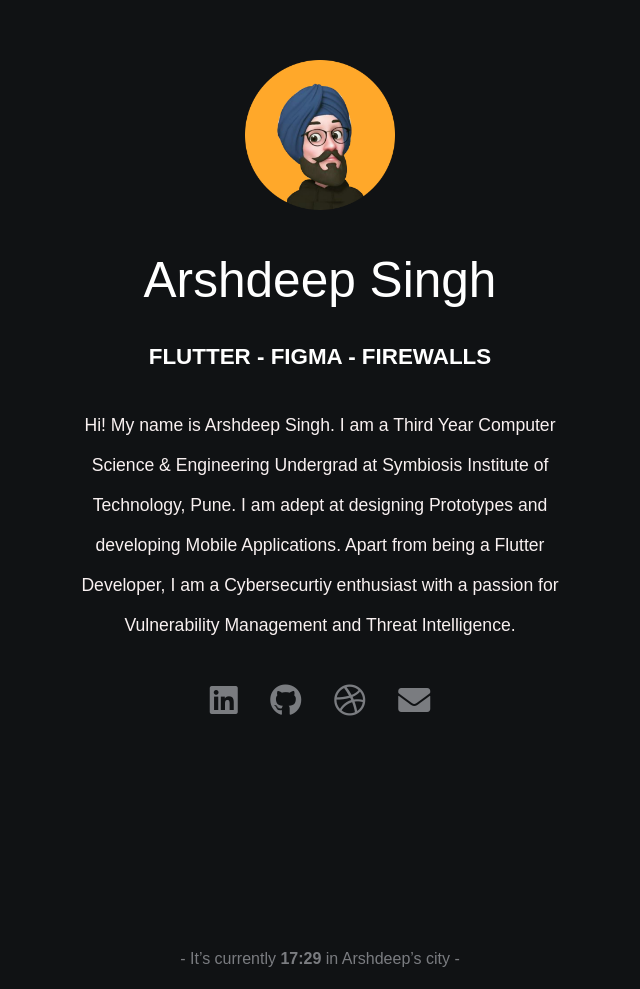
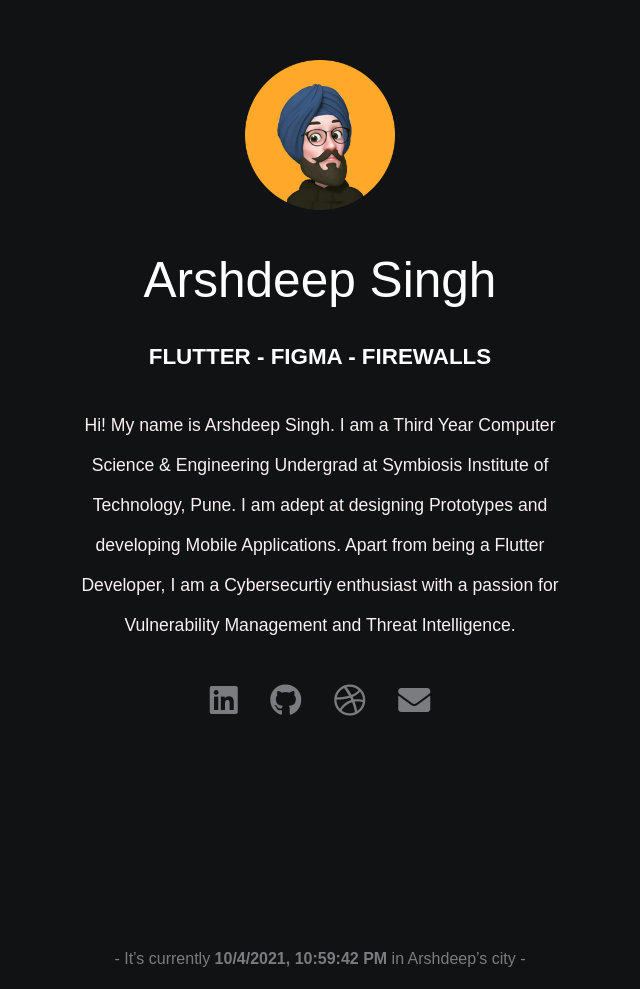
Before and after one commit to ar33h/arshdeepsingh.tk, a plain HTML site: page index.html in a window 1280 px wide. Shown: the whole page, without its empty margins (320-960 px from the left). Drawn offline with Linux system fonts and the light colour scheme.

Commit message:
calcTime Function Updated

```diff
--- a/index.html
+++ b/index.html
@@ -55,16 +55,17 @@
         <h4> - It’s currently <time id="dt"> </time> in <a itemprop="address" href="https://en.wikipedia.org/wiki/Kanpur">Arshdeep’s city -</a> </h4>
 
         <script>
-            const today = new Date();
-            let h = today.getHours();
-            let m = today.getMinutes();
-            m = checkTime(m);
-            document.getElementById('dt').innerHTML = h + ":" + m;
 
-            function checkTime(i) {
-                if (i < 10) {i = "0" + i};  //To add zero before numbers < 10
-                return i;
+            function calcTime(city, offset)
+            {
+                d = new Date();
+                utc = d.getTime() + (d.getTimezoneOffset() * 60000);
+                nd = new Date(utc + (3600000*offset));
+
+                return nd.toLocaleString();
             }
+            document.getElementById('dt').innerHTML = calcTime('Bombay', '+5.5');
+
         </script>
 
     </footer>
```
